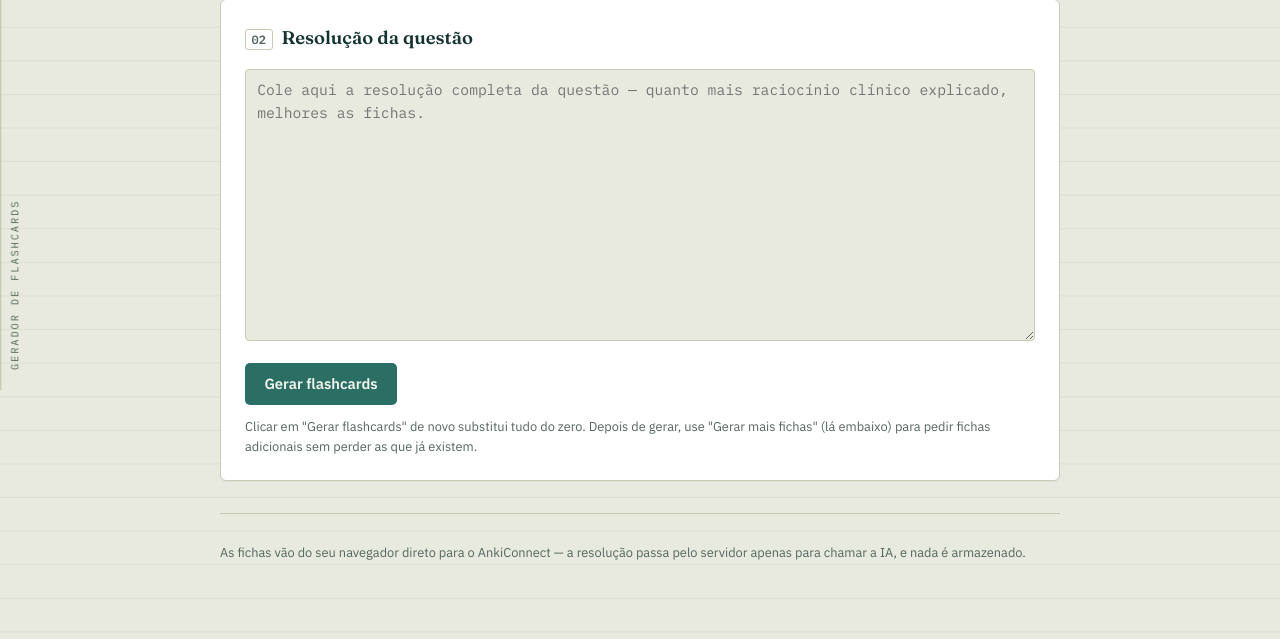
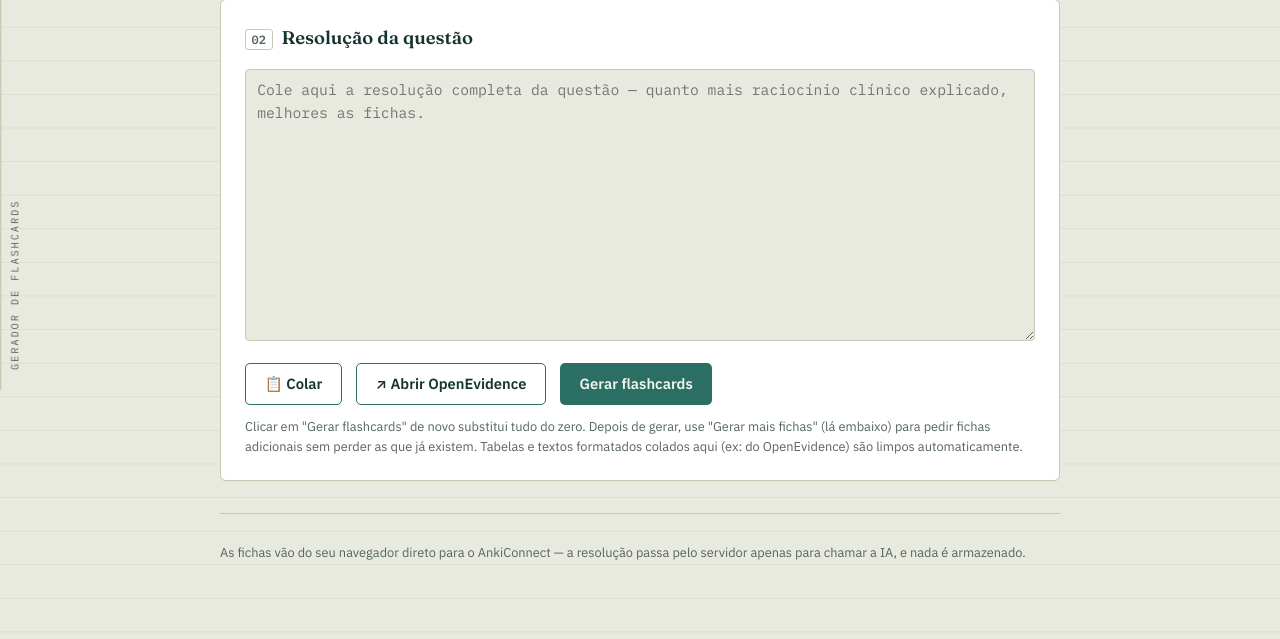
Before and after one commit to francescoconsonni/francards, a Python web app: template templates/index.html in a window 1280 px wide. Shown: the part 410-1049 px from the top of the page. Run offline with Jinja, Linux system fonts and the light colour scheme; the template is opened without the code that fills it, so the values that code supplies are empty.

Commit message:
index.html

```diff
--- a/templates/index.html
+++ b/templates/index.html
@@ -89,10 +89,12 @@
       <h2 class="panel-title"><span class="idx">02</span> Resolução da questão</h2>
       <textarea id="resolucao" rows="11" placeholder="Cole aqui a resolução completa da questão — quanto mais raciocínio clínico explicado, melhores as fichas."></textarea>
       <div class="actions">
+        <button id="pasteBtn" class="btn-secondary" type="button">📋 Colar</button>
+        <button id="openEvidenceBtn" class="btn-secondary" type="button">↗ Abrir OpenEvidence</button>
         <button id="generateBtn" class="btn-primary">Gerar flashcards</button>
         <span id="genStatus" class="inline-status" role="status" aria-live="polite"></span>
       </div>
-      <p class="hint">Clicar em "Gerar flashcards" de novo substitui tudo do zero. Depois de gerar, use "Gerar mais fichas" (lá embaixo) para pedir fichas adicionais sem perder as que já existem.</p>
+      <p class="hint">Clicar em "Gerar flashcards" de novo substitui tudo do zero. Depois de gerar, use "Gerar mais fichas" (lá embaixo) para pedir fichas adicionais sem perder as que já existem. Tabelas e textos formatados colados aqui (ex: do OpenEvidence) são limpos automaticamente.</p>
     </section>
 
     <section class="panel" id="resultsPanel" hidden>
@@ -105,6 +107,19 @@
         </div>
       </div>
       <div id="cardsGrid" class="cards-grid"></div>
+
+      <div id="temasPanel" class="temas-panel" hidden>
+        <p class="temas-label">Sugestões de temas ainda não cobertos:</p>
+        <div id="temasChips" class="temas-chips"></div>
+      </div>
+
+      <div class="temas-custom">
+        <label class="field temas-custom-field">
+          <span>Ou peça fichas sobre um tema específico</span>
+          <input type="text" id="temaInput" placeholder="ex: farmacocinética do fármaco, diagnóstico diferencial…" autocomplete="off" spellcheck="false">
+        </label>
+        <button id="temaCustomBtn" class="btn-secondary" type="button">Gerar sobre esse tema</button>
+      </div>
     </section>
   </main>
 
```
